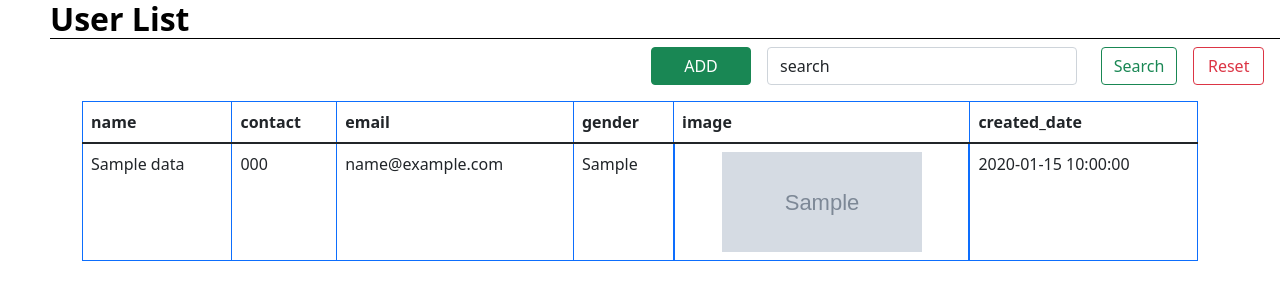
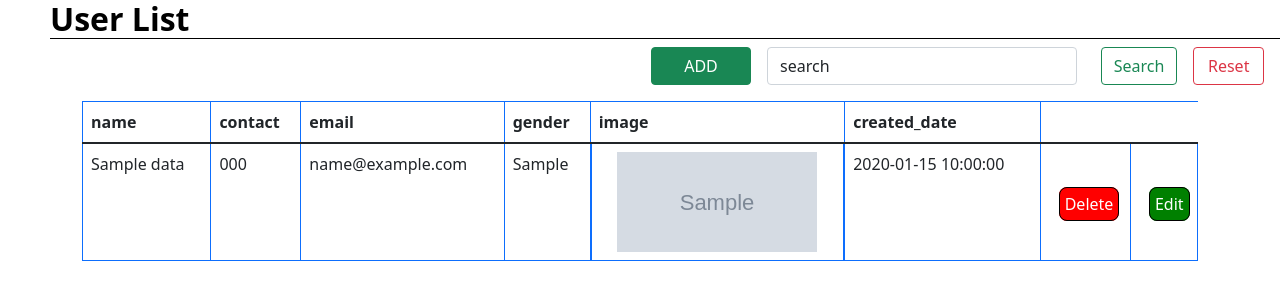
Before and after one commit to dhruvil05/22_PhpTask, a PHP site: page /php/index.php in a window 1280 px wide. Shown: the top 300 px of the page. Run offline with PHP 8.4, Linux system fonts and the light colour scheme; tables that the repository leaves empty or names only in its code hold one stand-in row (values such as "Sample post"); grey boxes marked "Sample" are stand-in pictures; some libraries are stand-ins or nearby versions.

Commit message:
commit datatable

```diff
--- a/index.php
+++ b/index.php
@@ -133,8 +133,9 @@
                         <img src="image/'.$data["image"].'" alt="image" class="img">
                         </td>
                         <td>'.$data["created_date"].'</td>
-
-
+                        <td><a href="delete.php?sno='.$data['sno'].'" onclick="return confirm'.('Are you sure?').'"
+                        style="background-color:red;">Delete</a></td>
+                        <td> <a href="add_user.php?sno='. $data['sno'].'" style="background-color:green">Edit</a></td>
 
                         </tr>';
                     } ;?>
@@ -148,6 +149,7 @@
 </script>
 
 <script type="text/javascript" charset="utf8" src="https://cdn.datatables.net/1.11.5/js/jquery.dataTables.js"></script>
+
 <script>
 $(document).ready(function() {
     $('#user_data').DataTable();
```
